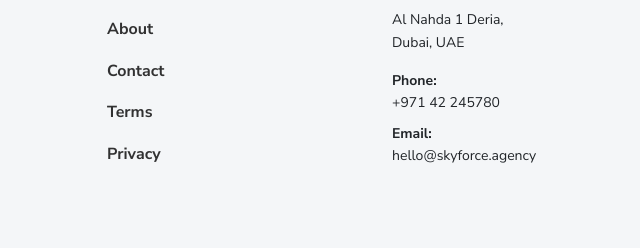
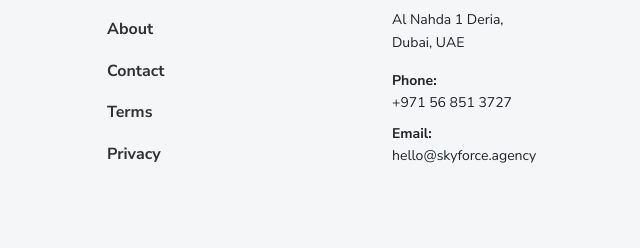
Before and after one commit to usamashfque/skyforce-agency, a plain HTML site: page index.html in a window 1280 px wide. Shown: the part 5950-6198 px from the top of the page, 640-1280 px from the left. Drawn offline with Linux system fonts and the light colour scheme.

Commit message:
update number

```diff
--- a/index.html
+++ b/index.html
@@ -518,9 +518,6 @@
                   <div class="col-sm-2">
                     <div class="pb-1">Phone:</div>
                   </div>
-                  <div class="col-sm-10">
-                    <div class="pb-1 fw-bolder">+971 42 245780</div>
-                  </div>
                 </div> -->
               </div>
             </div>
@@ -597,7 +594,7 @@
                   Al Nahda 1 Deria, <br>
                   Dubai, UAE
                 </address>
-                <div class="mb-1"><strong>Phone:</strong><br />+971 42 245780</div>
+                <div class="mb-1"><strong>Phone:</strong><br />+971 56 851 3727</div>
                 <div class="mb-1"><strong>Email:</strong><br />hello@skyforce.agency</div>
               </div>
             </div>
```
